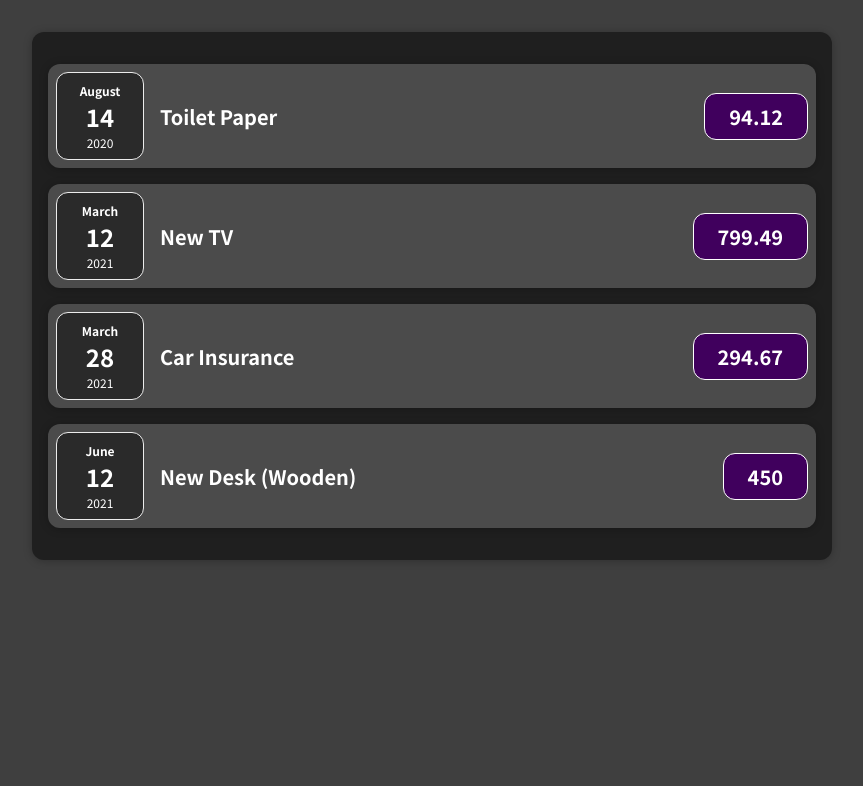
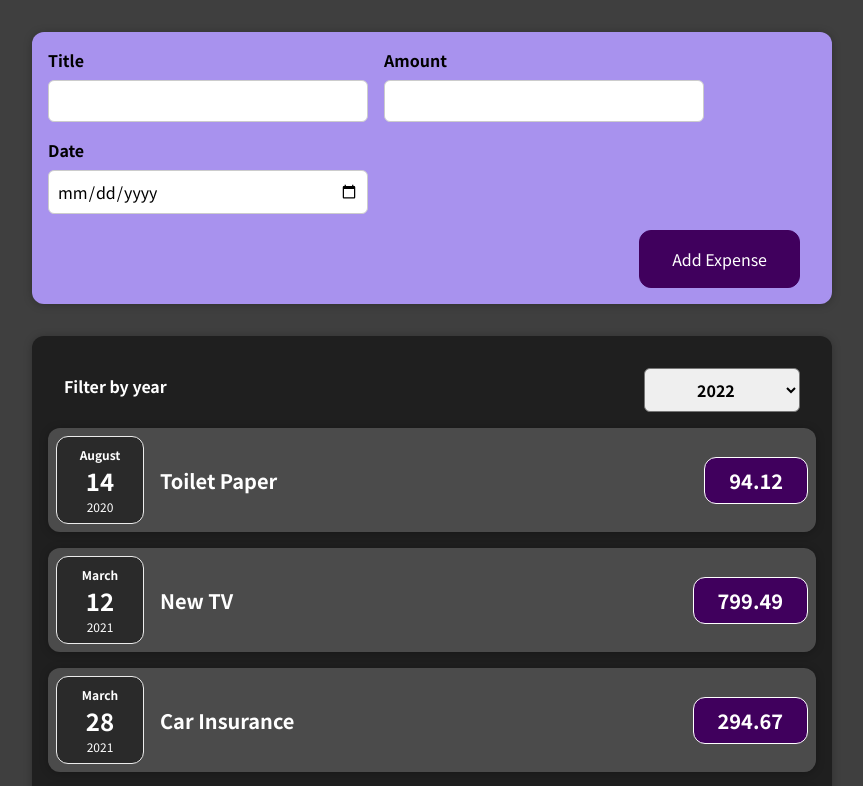
Before and after one commit to sonivaidehi/ExpenseTracker, a React (Create React App) app: page / in a window 1280 px wide. Shown: the top 786 px of the page, without its empty margins (208-1071 px from the left). Built offline with nearby package versions, Linux system fonts and the light colour scheme.

Commit message:
complete learning useState

```diff
--- a/src/App.js
+++ b/src/App.js
@@ -1,4 +1,5 @@
 import Expenses from "./components/Expenses/Expenses";
+import NewExpense from "./components/NewExpense/NewExpense";
 function App() {
   const expenses = [
     {
@@ -21,8 +22,15 @@
       date: new Date(2021, 5, 12),
     },
   ];
+
+  const addExpenseHandler = (expense)=>{
+    console.log(expense);
+  }
   return (
-    <Expenses expenses={expenses}/>
+    <div>
+      <NewExpense onAddExpense={addExpenseHandler}/>
+      <Expenses expenses={expenses}/>
+    </div>
   );
 }
 
--- a/src/components/Expenses/ExpenseItem.js
+++ b/src/components/Expenses/ExpenseItem.js
@@ -1,15 +1,18 @@
+import { useState } from 'react';
 import Card from '../UI/Card';
 import './ExpenseItem.css';
 import ExpenseDate from './ExpenseDate';
 const ExpenseItem = (props) => {
+  const [title, setTitle] = useState(props.expense.title)
 
   return (
     <Card classes='expense-item'>
       <ExpenseDate date={props.expense.date}/>
       <div className='expense-item__description'>
-        <h2>{props.expense.title}</h2>
+        <h2>{title}</h2>
         <div className='expense-item__price'>{props.expense.amount}</div>
       </div>
+
     </Card>
   );
 };
--- a/src/components/Expenses/Expenses.js
+++ b/src/components/Expenses/Expenses.js
@@ -1,9 +1,17 @@
 import ExpenseItem from "./ExpenseItem";
 import Card from "../UI/Card";
+import ExpensesFilter from "./ExpensesFilter";
 import './Expenses.css'
+import { useState } from "react";
 const Expenses = (props) => {
+  const [selectedYear, setSelectedYear] = useState('')
+  const onExpenseYearChangeHandler = (pSelectedYear) => {
+    // console.log(selectedYear);
+    setSelectedYear(pSelectedYear)
+  }
   return (
     <Card classes="expenses">
+      <ExpensesFilter onExpenseYearChange={onExpenseYearChangeHandler} selectedYear={selectedYear}></ExpensesFilter>
       <ExpenseItem expense={props.expenses[0]} />
       <ExpenseItem expense={props.expenses[1]} />
       <ExpenseItem expense={props.expenses[2]} />
--- /dev/null
+++ b/src/components/Expenses/ExpensesFilter.css
@@ -0,0 +1,24 @@
+.expenses-filter {
+  color: white;
+  padding: 0 1rem;
+}
+
+.expenses-filter__control {
+  display: flex;
+  width: 100%;
+  align-items: center;
+  justify-content: space-between;
+  margin: 1rem 0;
+}
+
+.expenses-filter label {
+  font-weight: bold;
+  margin-bottom: 0.5rem;
+}
+
+.expenses-filter select {
+  font: inherit;
+  padding: 0.5rem 3rem;
+  font-weight: bold;
+  border-radius: 6px;
+}
--- /dev/null
+++ b/src/components/Expenses/ExpensesFilter.js
@@ -0,0 +1,24 @@
+import React from "react";
+
+import "./ExpensesFilter.css";
+
+const ExpensesFilter = (props) => {
+  const onChangeHandler = (event)=>{
+    props.onExpenseYearChange(event.target.value);
+  }
+  return (
+    <div className="expenses-filter">
+      <div className="expenses-filter__control">
+        <label>Filter by year</label>
+        <select onChange={onChangeHandler} value={props.selectedYear}>
+          <option value="2022">2022</option>
+          <option value="2021">2021</option>
+          <option value="2020">2020</option>
+          <option value="2019">2019</option>
+        </select>
+      </div>
+    </div>
+  );
+};
+
+export default ExpensesFilter;
--- /dev/null
+++ b/src/components/NewExpense/ExpenseForm.css
@@ -0,0 +1,26 @@
+.new-expense__controls {
+  display: flex;
+  flex-wrap: wrap;
+  gap: 1rem;
+  margin-bottom: 1rem;
+  text-align: left;
+}
+
+.new-expense__control label {
+  font-weight: bold;
+  margin-bottom: 0.5rem;
+  display: block;
+}
+
+.new-expense__control input {
+  font: inherit;
+  padding: 0.5rem;
+  border-radius: 6px;
+  border: 1px solid #ccc;
+  width: 20rem;
+  max-width: 100%;
+}
+
+.new-expense__actions {
+  text-align: right;
+}
--- /dev/null
+++ b/src/components/NewExpense/ExpenseForm.js
@@ -0,0 +1,94 @@
+import React, { useState } from "react";
+import "./ExpenseForm.css";
+const ExpenseForm = (props) => {
+//   Can have multiple states in a single component
+  const [enteredTitle, setEnteredTitle] = useState('')
+  const [enteredAmount, setEnteredAmount] = useState('')
+  const [enteredDate, setEnteredDate] = useState('')
+
+
+//   Can have single useState
+//   const [userInput, setUserInput] = useState({
+//     enteredTitle: "",
+//     enteredAmount: "",
+//     enteredDate: "",
+//   });
+
+  const titleChangeHandler = (event) => {
+    setEnteredTitle(event.target.value)
+    // setUserInput((prevState) => {
+    //   return {
+    //     ...prevState,
+    //     enteredTitle: event.target.value,
+    //   };
+    // });
+  };
+
+  const amountChangeHandler = (event) => {
+    setEnteredAmount(event.target.value);
+    // setUserInput((prevState) => {
+    //   return {
+    //     ...prevState,
+    //     enteredAmount: event.target.value,
+    //   };
+    // });
+  };
+
+  const dateChangeHandler = (event) => {
+    setEnteredDate(event.target.value);
+    // setUserInput((prevState) => {
+    //   return {
+    //     ...prevState,
+    //     enteredDate: event.target.value,
+    //   };
+    // });
+  };
+
+  const submitHandler = (event)=>{
+    event.preventDefault();
+    const expenseData = {
+        title: enteredTitle,
+        amount: enteredAmount,
+        date: new Date(enteredDate)
+    }
+    setEnteredTitle('')
+    setEnteredAmount('');
+    setEnteredDate('');
+    props.onSaveExpenseData(expenseData);
+  }
+  return (
+    <form onSubmit={submitHandler}>
+      <div className="new-expense__controls">
+        <div className="new-expense__control">
+          <label>Title</label>
+          <input type="text" onChange={titleChangeHandler} value={enteredTitle}/>
+        </div>
+        <div className="new-expense__control">
+          <label>Amount</label>
+          <input
+            type="number"
+            min="0.01"
+            step="0.01"
+            onChange={amountChangeHandler}
+            value={enteredAmount}
+          />
+        </div>
+        <div className="new-expense__control">
+          <label>Date</label>
+          <input
+            type="date"
+            min="2019-01-01"
+            max="2022-12-31"
+            onChange={dateChangeHandler}
+            value={enteredDate}
+          />
+        </div>
+      </div>
+      <div className="new-expense__actions">
+        <button type="submit">Add Expense</button>
+      </div>
+    </form>
+  );
+};
+
+export default ExpenseForm;
--- /dev/null
+++ b/src/components/NewExpense/NewExpense.css
@@ -0,0 +1,38 @@
+.new-expense {
+  background-color: #a892ee;
+  padding: 1rem;
+  margin: 2rem auto;
+  width: 50rem;
+  max-width: 95%;
+  border-radius: 12px;
+  text-align: center;
+  box-shadow: 0 1px 8px rgba(0, 0, 0, 0.25);
+}
+
+.new-expense button {
+  font: inherit;
+  cursor: pointer;
+  padding: 1rem 2rem;
+  border: 1px solid #40005d;
+  background-color: #40005d;
+  color: white;
+  border-radius: 12px;
+  margin-right: 1rem;
+}
+
+.new-expense button:hover,
+.new-expense button:active {
+  background-color: #510674;
+  border-color: #510674;
+}
+
+.new-expense button.alternative {
+  color: #220131;
+  border-color: transparent;
+  background-color: transparent;
+}
+
+.new-expense button.alternative:hover,
+.new-expense button.alternative:active {
+  background-color: #ddb3f8;
+}
--- /dev/null
+++ b/src/components/NewExpense/NewExpense.js
@@ -0,0 +1,20 @@
+import React from "react";
+import './NewExpense.css';
+import ExpenseForm from "./ExpenseForm";
+const NewExpense = (props) =>{
+    const onSaveExpenseDataHandler = (enteredExpenseData) =>{
+        const expenseData = {
+            ...enteredExpenseData,
+            id: Math.random().toString()
+        }
+        console.log(expenseData)
+        props.onAddExpense(expenseData)
+    }
+    return (
+        <div className="new-expense">
+            <ExpenseForm onSaveExpenseData={onSaveExpenseDataHandler} />
+        </div>
+    )
+}
+
+export default NewExpense;
```
